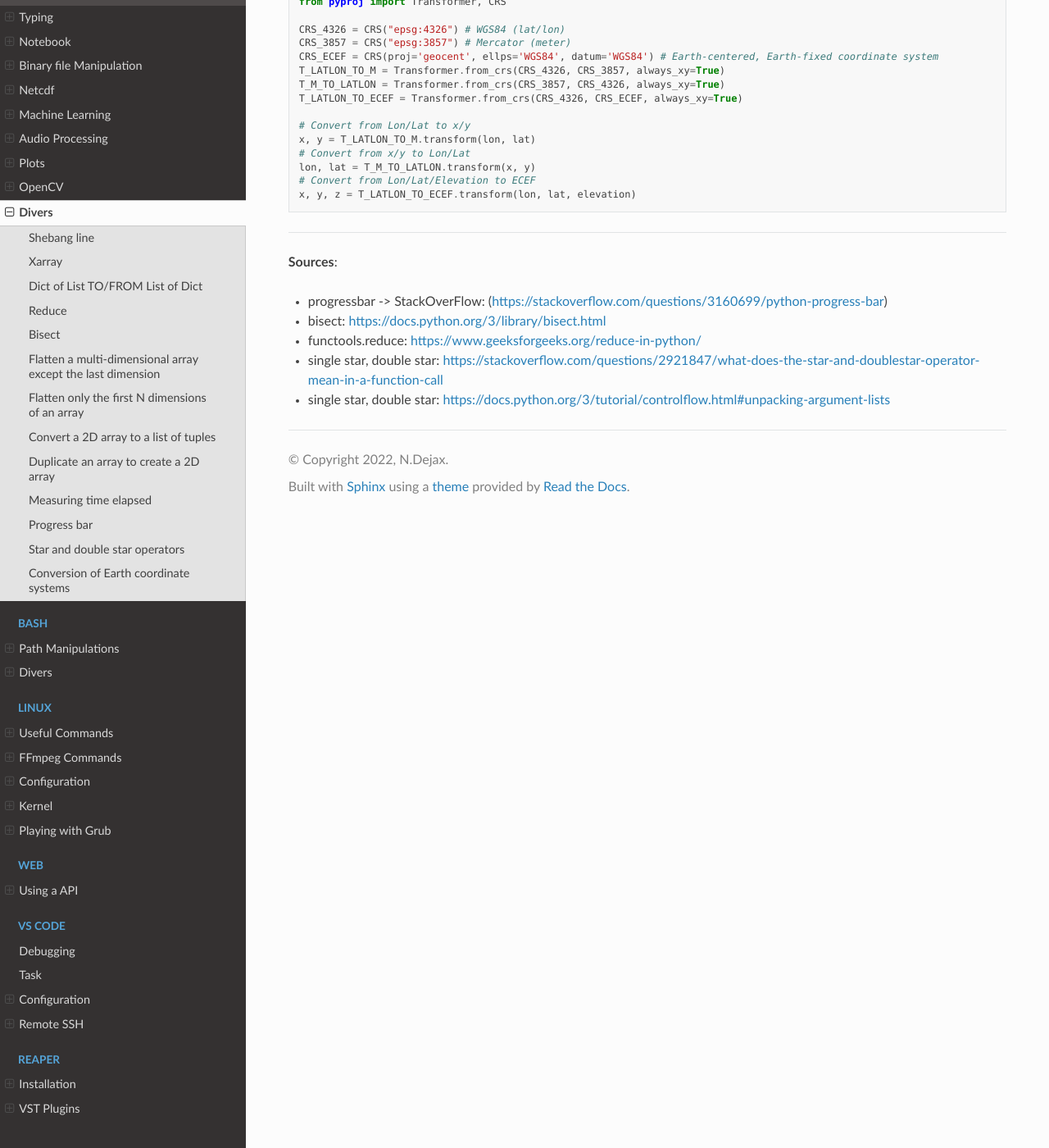
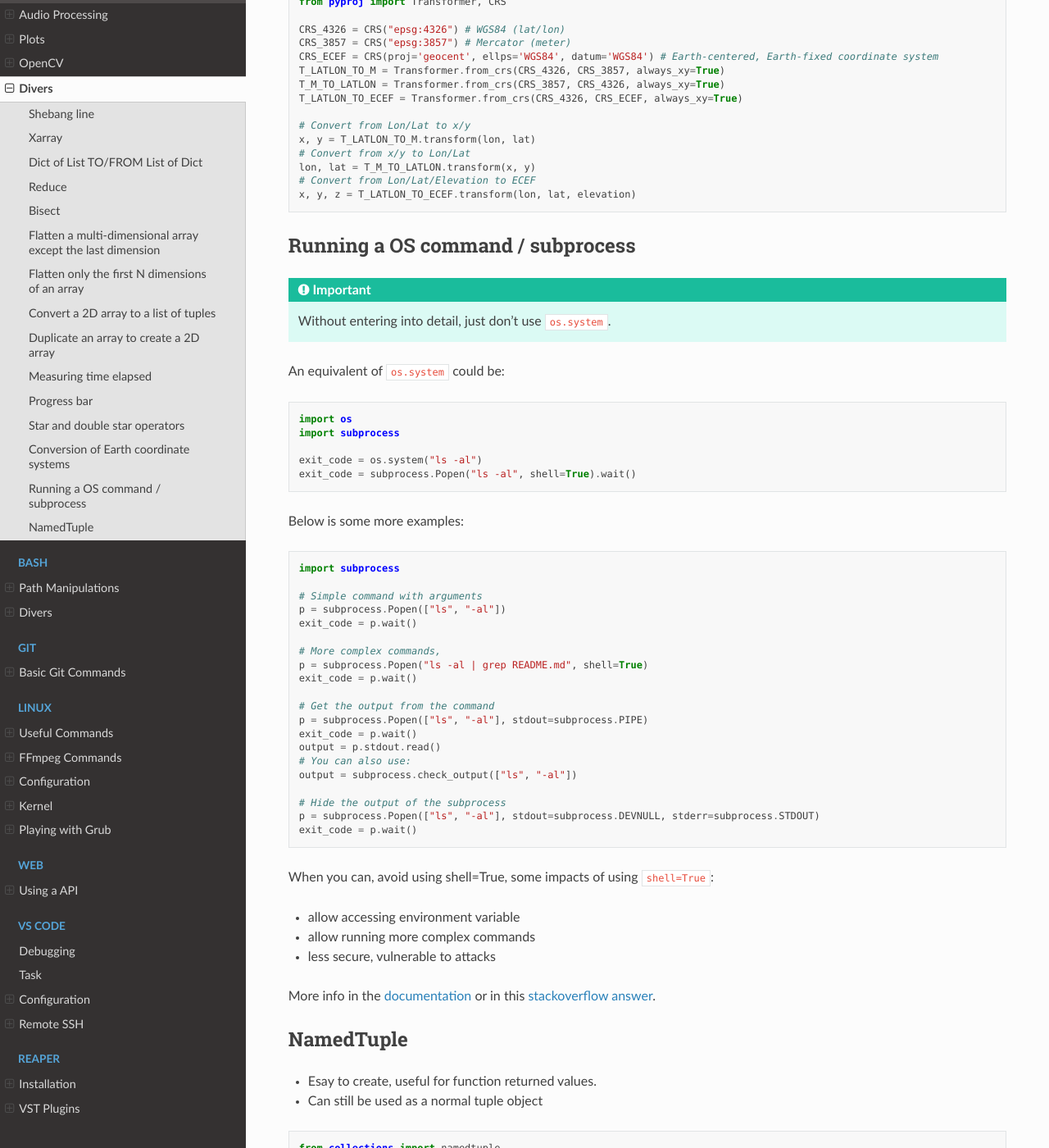
Before and after one commit to Niicoo/algolisto, a Sphinx documentation site: the page built from docs/source/python/divers.rst, in a window 1280 px wide and 1400 px high, scrolled down 6035 px. Shown: the whole window at 82% size. Built offline with Sphinx 7.4.7 and the Read the Docs theme 2.0.0, drawn with Linux system fonts in a browser that asks for light colours; some of the changed text lies outside the part shown.

Commit message:
Adding Git Page + NamedTuple and some other things

```diff
--- a/docs/source/index.rst
+++ b/docs/source/index.rst
@@ -79,6 +79,12 @@ CONTENTS
    /bash/path_manipulations
    /bash/divers
 
+.. toctree::
+   :maxdepth: 2
+   :caption: Git
+
+   /git/basics
+
 
 .. toctree::
    :maxdepth: 2
--- a/docs/source/python/classes.rst
+++ b/docs/source/python/classes.rst
@@ -85,9 +85,9 @@ Overload comparison operators
 
 Comparison operators:
 
-- :code:`< `  with  :code:`__lt__(self, other)`
+- :code:`<`   with  :code:`__lt__(self, other)`
 - :code:`<=`  with  :code:`__le__(self, other)`
-- :code:`> `  with  :code:`__gt__(self, other)`
+- :code:`>`   with  :code:`__gt__(self, other)`
 - :code:`>=`  with  :code:`__ge__(self, other)`
 - :code:`==`  with  :code:`__eq__(self, other)`
 - :code:`!=`  with  :code:`__ne__(self, other)`
--- a/docs/source/python/divers.rst
+++ b/docs/source/python/divers.rst
@@ -362,6 +362,80 @@ Install pyproj using the command:
     # Convert from Lon/Lat/Elevation to ECEF
     x, y, z = T_LATLON_TO_ECEF.transform(lon, lat, elevation)
 
+Running a OS command / subprocess
+#################################
+
+.. important::
+    Without entering into detail, just don't use :code:`os.system`.
+
+An equivalent of :code:`os.system` could be:
+
+.. code-block:: python
+
+    import os
+    import subprocess
+
+    exit_code = os.system("ls -al")
+    exit_code = subprocess.Popen("ls -al", shell=True).wait()
+
+
+Below is some more examples:
+
+.. code-block:: python
+
+    import subprocess
+
+    # Simple command with arguments
+    p = subprocess.Popen(["ls", "-al"])
+    exit_code = p.wait()
+
+    # More complex commands,
+    p = subprocess.Popen("ls -al | grep README.md", shell=True)
+    exit_code = p.wait()
+
+    # Get the output from the command
+    p = subprocess.Popen(["ls", "-al"], stdout=subprocess.PIPE)
+    exit_code = p.wait()
+    output = p.stdout.read()
+    # You can also use:
+    output = subprocess.check_output(["ls", "-al"])
+
+    # Hide the output of the subprocess
+    p = subprocess.Popen(["ls", "-al"], stdout=subprocess.DEVNULL, stderr=subprocess.STDOUT)
+    exit_code = p.wait()
+
+
+When you can, avoid using shell=True, some impacts of using :code:`shell=True`:
+
+- allow accessing environment variable
+- allow running more complex commands
+- less secure, vulnerable to attacks
+
+More info in the `documentation <https://docs.python.org/3/library/subprocess.html#popen-constructor>`_ or in this `stackoverflow answer <https://stackoverflow.com/a/3172488/10109560>`_.
+
+
+
+NamedTuple
+##########
+
+- Esay to create, useful for function returned values.
+- Can still be used as a normal tuple object
+
+
+.. code-block:: python
+
+    from collections import namedtuple
+
+    Point = namedtuple('Point', ['x', 'y'])
+
+    pt1 = Point(1.0, 5.0)
+    pt2 = Point(2.5, 1.5)
+
+    print(f"pt1: x={pt1.x}, y={pt1.y}")
+    print(f"pt2: x={pt2[0]}, y={pt2[1]}")
+
+
+
 ------------------------------------------------------------
 
 **Sources**:
@@ -371,3 +445,5 @@ Install pyproj using the command:
 - functools.reduce: https://www.geeksforgeeks.org/reduce-in-python/
 - single star, double star: https://stackoverflow.com/questions/2921847/what-does-the-star-and-doublestar-operator-mean-in-a-function-call
 - single star, double star: https://docs.python.org/3/tutorial/controlflow.html#unpacking-argument-lists
+- Hide subprocess output: https://stackoverflow.com/a/11269627/10109560
+- NamedTuple: https://stackoverflow.com/a/2970722/10109560
```
Also changed, not shown: README.md (+0 -3 lines), docs/source/git/basics.rst (added, +128 -0 lines).
